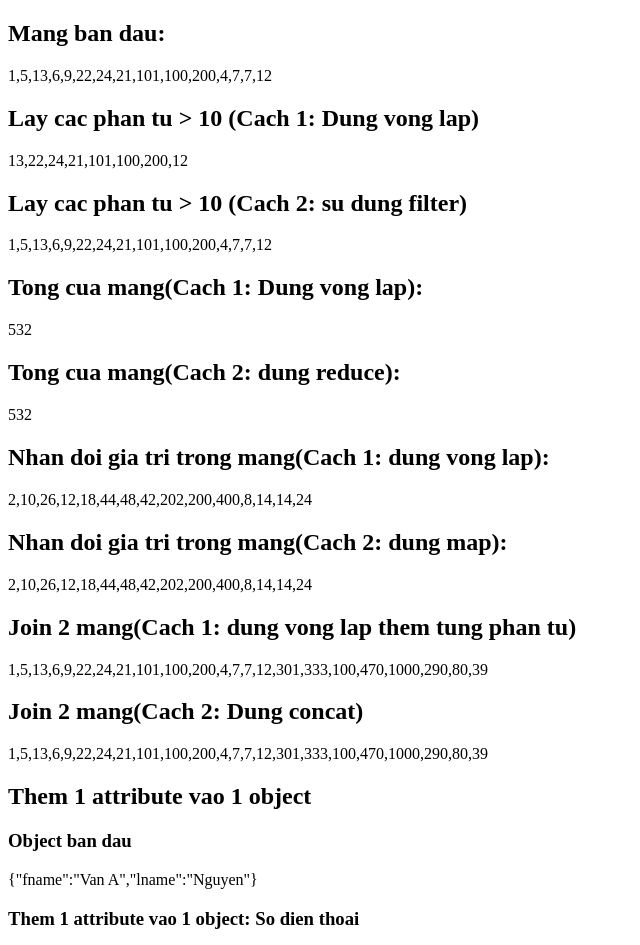
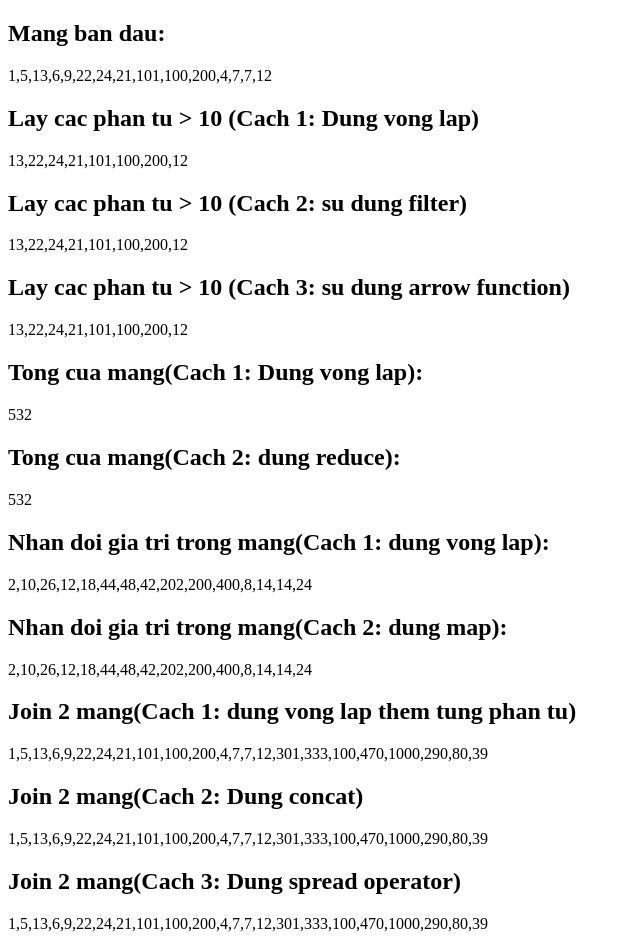
Before and after one commit to gavin-go-dang/JavaScript_Exercises, a plain HTML site: page index.html in a window 1280 px wide. Shown: the top 945 px of the page, without its empty margins (0-640 px from the left). Drawn offline with Linux system fonts and the light colour scheme.

Commit message:
Fix code style, avoid to use var, try using spread, arrow operator

```diff
--- a/array_exercise.js
+++ b/array_exercise.js
@@ -1,17 +1,17 @@
-var numberArray = [1, 5, 13, 6, 9, 22, 24, 21, 101, 100, 200, 4, 7, 7, 12];
-const firstArray = document.getElementById('first_array');
+const numberArray = [1, 5, 13, 6, 9, 22, 24, 21, 101, 100, 200, 4, 7, 7, 12];
+const firstArray = document.getElementById('first-array');
 firstArray.innerHTML = numberArray
 
 
 // Lay cac phan tu > 10 Cach 1
 const filteringArrayGreaterThan10 = [];
-for(var i = 0; i < numberArray.length; i++) {
+for(let i = 0; i < numberArray.length; i++) {
     if (numberArray[i] > 10) {
         filteringArrayGreaterThan10.push(numberArray[i]);
     }
 }
 
-const greaterThan10Elelemt_1 = document.getElementById('element_greater_than_10_1');
+const greaterThan10Elelemt_1 = document.getElementById('element-greater-than-10-1');
 greaterThan10Elelemt_1.innerHTML = filteringArrayGreaterThan10;
 
 
@@ -21,18 +21,23 @@ function checkGreateThan10(number){
 }
 
 const filteringArrayGreaterThan_10_2 = numberArray.filter(checkGreateThan10);
-const greaterThan10_2 = document.getElementById('element_greater_than_10_2');
+
+const greaterThan10_2 = document.getElementById('element-greater-than-10-2');
 greaterThan10_2.innerHTML = filteringArrayGreaterThan_10_2;
-greaterThan10_2.innerHTML = numberArray
 
 
+// Lay cac phan tu > 10 Cach 3: Su dung arrow function
+const filteringArrayGreaterThan10_3 = numberArray.filter(number => number > 10)
+const greaterThan10_3 = document.getElementById('element-greater-than-10-3');
+greaterThan10_3.innerHTML = filteringArrayGreaterThan_10_2;
+
 //Tinh tong Cach 1: dung for
-var sum = 0;
-for (i = 0; i < numberArray.length; i++){
+let sum = 0;
+for (let i = 0; i < numberArray.length; i++){
     sum += numberArray[i];
 }
 
-const sumArray1 = document.getElementById('sum_array_1');
+const sumArray1 = document.getElementById('sum-array-1');
 sumArray1.innerHTML = sum;
 
 
@@ -43,18 +48,18 @@ function sumReduce(sumBefore, nextElement){
 }
 
 sum = numberArray.reduce(sumReduce, 0);
-const sumArray2 = document.getElementById('sum_array_2');
+const sumArray2 = document.getElementById('sum-array-2');
 sumArray2.innerHTML = sum;
 
 
 //Nhan 2 gia tri trong mang
 //Cach 1: dung for
 const doubleValueList = []
-for (i=0; i < numberArray.length; i++){
+for (let i=0; i < numberArray.length; i++){
     doubleValueList.push(numberArray[i]*2);
 }
 
-var doubleValuesElement1 = document.getElementById('double_value_1');
+const doubleValuesElement1 = document.getElementById('double-value-1');
 doubleValuesElement1.innerHTML = doubleValueList
 
 
@@ -64,7 +69,7 @@ function mapDoubleValue(value){
 }
 
 const doubleValueList2 = numberArray.map(mapDoubleValue)
-const doubleValuesElement2 = document.getElementById('double_value_2');
+const doubleValuesElement2 = document.getElementById('double-value-2');
 doubleValuesElement2.innerHTML = doubleValueList2
 
 
@@ -74,11 +79,11 @@ const numberArray2 = [301, 333, 100, 470, 1000, 290, 80, 39];
 function join2Arrays(array1, array2) {
     const joinArrays = [];
 
-    for (i = 0; i < array1.length; i++) {
+    for (let i = 0; i < array1.length; i++) {
       joinArrays.push(array1[i]);
     }
 
-    for (i = 0; i < array2.length; i++) {
+    for (let i = 0; i < array2.length; i++) {
       joinArrays.push(array2[i]);
     }
 
@@ -87,21 +92,25 @@ function join2Arrays(array1, array2) {
 
 
 const arrayAfterJoin = join2Arrays(numberArray, numberArray2);
-const joinArrayElement_1 = document.getElementById('join_array_1');
+const joinArrayElement_1 = document.getElementById('join-array-1');
 joinArrayElement_1.innerHTML = arrayAfterJoin
 
 
 //Join  2 mang. Cach 2: Dung concat()
 
 const arrayAfterJoin2 = numberArray.concat(numberArray2)
-const joinArrayElement_2 = document.getElementById('join_array_2');
+const joinArrayElement_2 = document.getElementById('join-array-2');
 joinArrayElement_2.innerHTML = arrayAfterJoin2
 
+//Join  2 mang. Cach 3: spread operator
 
+const arrayAfterJoin3 = [...numberArray, ...numberArray2]
+const joinArrayElement_3 = document.getElementById('join-array-3');
+joinArrayElement_3.innerHTML = arrayAfterJoin3
 //Them 1 attribute cho 1 object
 //tao class User voi 3 thuoc tinh: email, username, phone
 
-var user = {'fname' : 'Van A', 'lname' : 'Nguyen'}
+const user = {'fname' : 'Van A', 'lname' : 'Nguyen'}
 const objectBefore = document.getElementById('object-before')
 
 objectBefore.innerHTML = JSON.stringify(user);
--- a/index.html
+++ b/index.html
@@ -8,32 +8,39 @@
 </head>
 <body>
     <h2>Mang ban dau:</h2>
-    <p id="first_array"></p>
+    <p id="first-array"></p>
 
     <h2> Lay cac phan tu > 10 (Cach 1: Dung vong lap)</h2>
-    <p id="element_greater_than_10_1"></p>
+    <p id="element-greater-than-10-1"></p>
 
     <h2> Lay cac phan tu > 10 (Cach 2: su dung filter)</h2>
-    <p id="element_greater_than_10_2"></p>
+    <p id="element-greater-than-10-2"></p>
+
+    <h2> Lay cac phan tu > 10 (Cach 3: su dung arrow function)</h2>
+    <p id="element-greater-than-10-3"></p>
 
 
     <h2> Tong cua mang(Cach 1: Dung vong lap): </h2>
-    <p id="sum_array_1"></p>
+    <p id="sum-array-1"></p>
 
     <h2> Tong cua mang(Cach 2: dung reduce): </h2>
-    <p id="sum_array_2"></p>
+    <p id="sum-array-2"></p>
 
     <h2>Nhan doi gia tri trong mang(Cach 1: dung vong lap): </h2>
-    <p id="double_value_1"></p>
+    <p id="double-value-1"></p>
 
     <h2>Nhan doi gia tri trong mang(Cach 2: dung map): </h2>
-    <p id="double_value_2"></p>
+    <p id="double-value-2"></p>
 
     <h2>Join 2 mang(Cach 1: dung vong lap them tung phan tu)</h2>
-    <p id="join_array_1"></p>
+    <p id="join-array-1"></p>
 
     <h2>Join 2 mang(Cach 2: Dung concat)</h2>
-    <p id="join_array_2"></p>
+    <p id="join-array-2"></p>
+
+    <h2>Join 2 mang(Cach 3: Dung spread operator)</h2>
+    <p id="join-array-3"></p>
+
 
     <h2>Them 1 attribute vao 1 object</h2>
     <h3>Object ban dau</h3>
```
